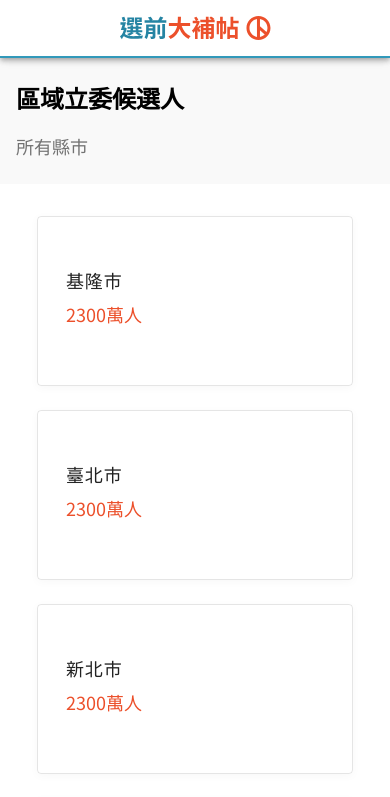
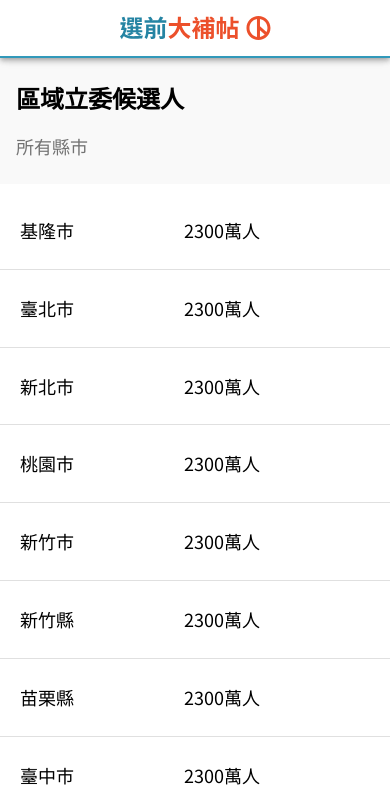
Before and after one commit to g0v/2020voting-guide, a React (Create React App) app in the folder mobile/: page /regional in a window 390 px wide. Shown: the top 797 px of the page. Built offline with nearby package versions, Linux system fonts and the light colour scheme.

Commit message:
Add back style and detection for mobile

```diff
--- a/mobile/src/components/ConstituencyCounty/County.tsx
+++ b/mobile/src/components/ConstituencyCounty/County.tsx
@@ -4,8 +4,9 @@ import NavigateNextIcon from '@material-ui/icons/NavigateNext';
 import React from 'react';
 import countyConstituency from '../../data/county_constituency.json';
 import Navigation from '../Navigation';
+import useMediaQuery from '@material-ui/core/useMediaQuery';
 
-const useStyles = makeStyles({
+const desktopStyle = makeStyles({
     listItemWrapper: {
         'text-align': 'center',
     },
@@ -47,9 +48,22 @@ const useStyles = makeStyles({
         color: '#EC502B',
     },
 });
+const mobileStyle = makeStyles({
+    listItemWrapper: {
+    },
+    listItem: {
+        padding: '20px',
+    },
+    cityName: {
+    },
+    cityInfo: {
+    },
+});
 
 const counties = countyConstituency.map(county => county.name);
 const Constituency = () => {
+    const isDesktop = useMediaQuery('(min-width:769px)');
+    const useStyles = isDesktop ? desktopStyle : mobileStyle;
     const classes = useStyles();
     return (
         <>
```
